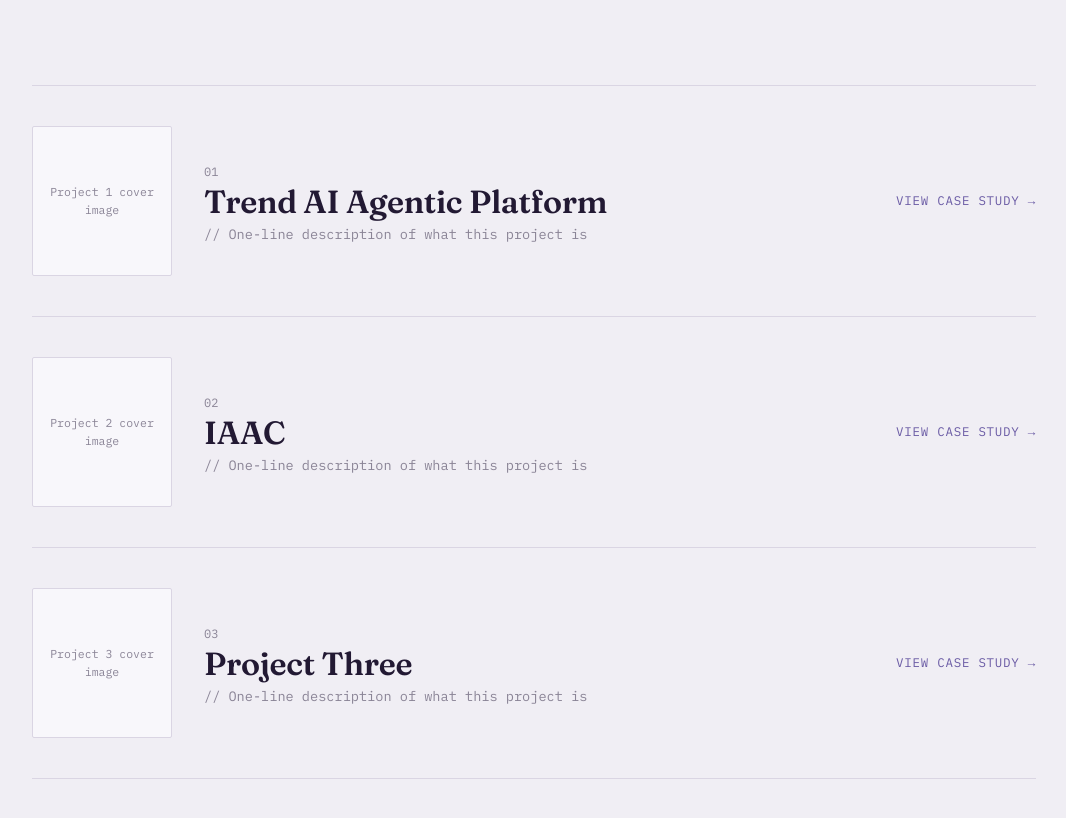
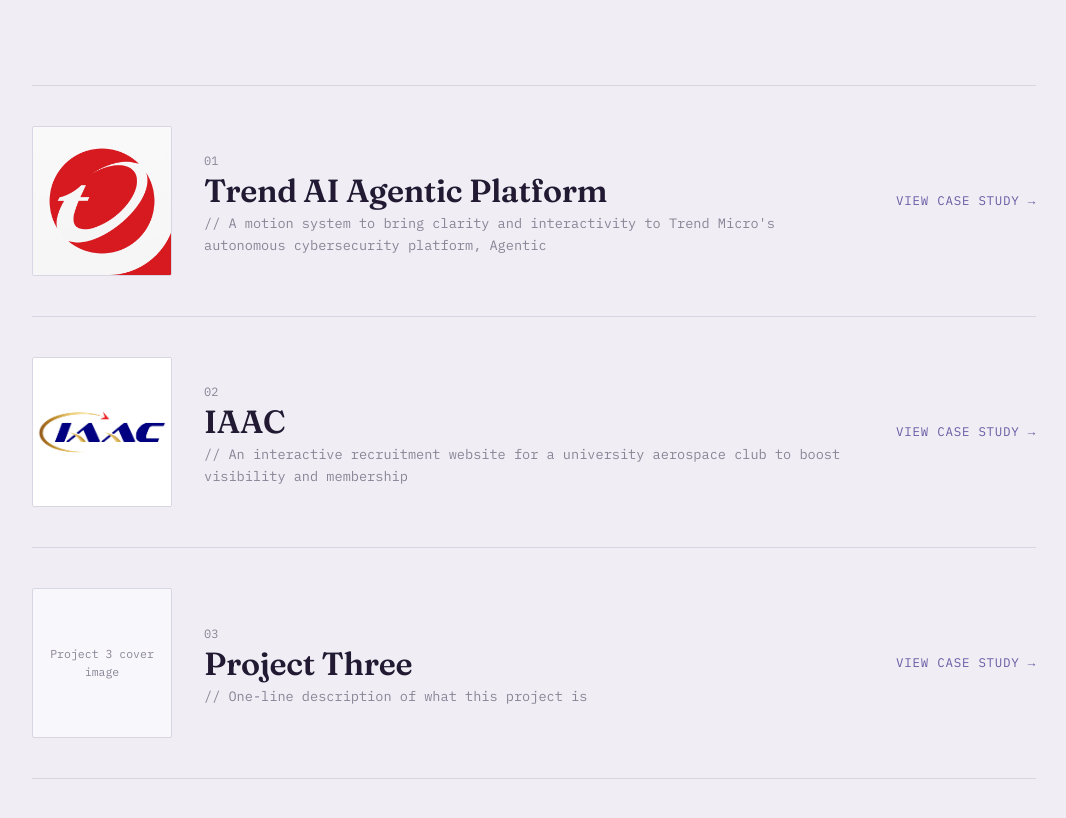
Before and after one commit to stella0606/stellawang.portfolio, a plain HTML site: page index.html in a window 1280 px wide. Shown: the part 824-1642 px from the top of the page, without its empty margins (106-1172 px from the left). Drawn offline with Linux system fonts and the light colour scheme.

Commit message:
updated images for home page and for project 1, updated descriptions for project 1 and 2

```diff
--- a/index.html
+++ b/index.html
@@ -53,21 +53,25 @@
     <div class="project-list">
 
       <a class="project-row" href="case-studies/project-one.html">
-        <div class="placeholder-shot">Project 1 cover image</div>
+        <div class="placeholder-shot project-cover">
+          <img src="images/project-one-cover.png" alt="Trend AI Agentic Platform project cover">
+        </div>
         <div>
           <span class="project-index">01</span>
           <h2 class="project-title">Trend AI Agentic Platform</h2>
-          <p class="project-tagline">// One-line description of what this project is</p>
+          <p class="project-tagline">// A motion system to bring clarity and interactivity to Trend Micro's autonomous cybersecurity platform, Agentic</p>
         </div>
         <span class="project-cta">View case study →</span>
       </a>
 
       <a class="project-row" href="case-studies/project-two.html">
-        <div class="placeholder-shot">Project 2 cover image</div>
+        <div class="placeholder-shot project-cover zoom">
+          <img src="images/project-two-cover.jpg" alt="IAAC project cover">
+        </div>
         <div>
           <span class="project-index">02</span>
           <h2 class="project-title">IAAC</h2>
-          <p class="project-tagline">// One-line description of what this project is</p>
+          <p class="project-tagline">// An interactive recruitment website for a university aerospace club to boost visibility and membership</p>
         </div>
         <span class="project-cta">View case study →</span>
       </a>
--- a/styles.css
+++ b/styles.css
@@ -330,6 +330,15 @@
 
 .project-row .placeholder-shot { width: 100%; height: 150px; }
 
+.project-cover { overflow: hidden; padding: 0; }
+.project-cover img {
+  width: 100%;
+  height: 100%;
+  object-fit: cover;
+  object-position: center;
+}
+.project-cover.zoom img { transform: scale(1.15); }
+
 .project-index {
   font-family: var(--font-mono);
   font-size: 0.75rem;
```
Also changed, not shown: about.html (+1 -1 lines), case-studies/project-one.html (+18 -8 lines), Opt 06.jpg (added), agentic_user_persona.png (added), images.jpeg (added), images/project-one-cover.jpg (added), images/project-one-cover.png (added), images/project-one-user-persona.png (added), images/project-two-cover.jpg (added), trend.png (added).
